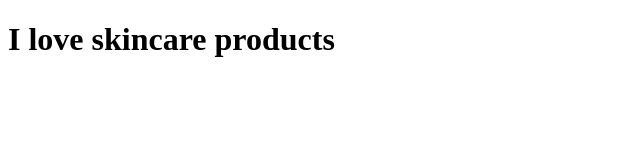
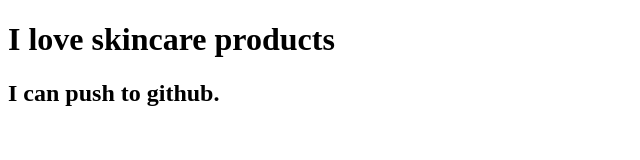
Before and after one commit to Nowrin-Alam/my-second-website, a plain HTML site: page index.html in a window 1280 px wide. Shown: the whole page, without its empty margins (0-640 px from the left). Drawn offline with Linux system fonts and the light colour scheme.

Commit message:
learning github

```diff
--- a/index.html
+++ b/index.html
@@ -7,5 +7,6 @@
 </head>
 <body>
     <h1>I love skincare products</h1>
+    <h2> I can push to github.</h2>
 </body>
 </html>
```
